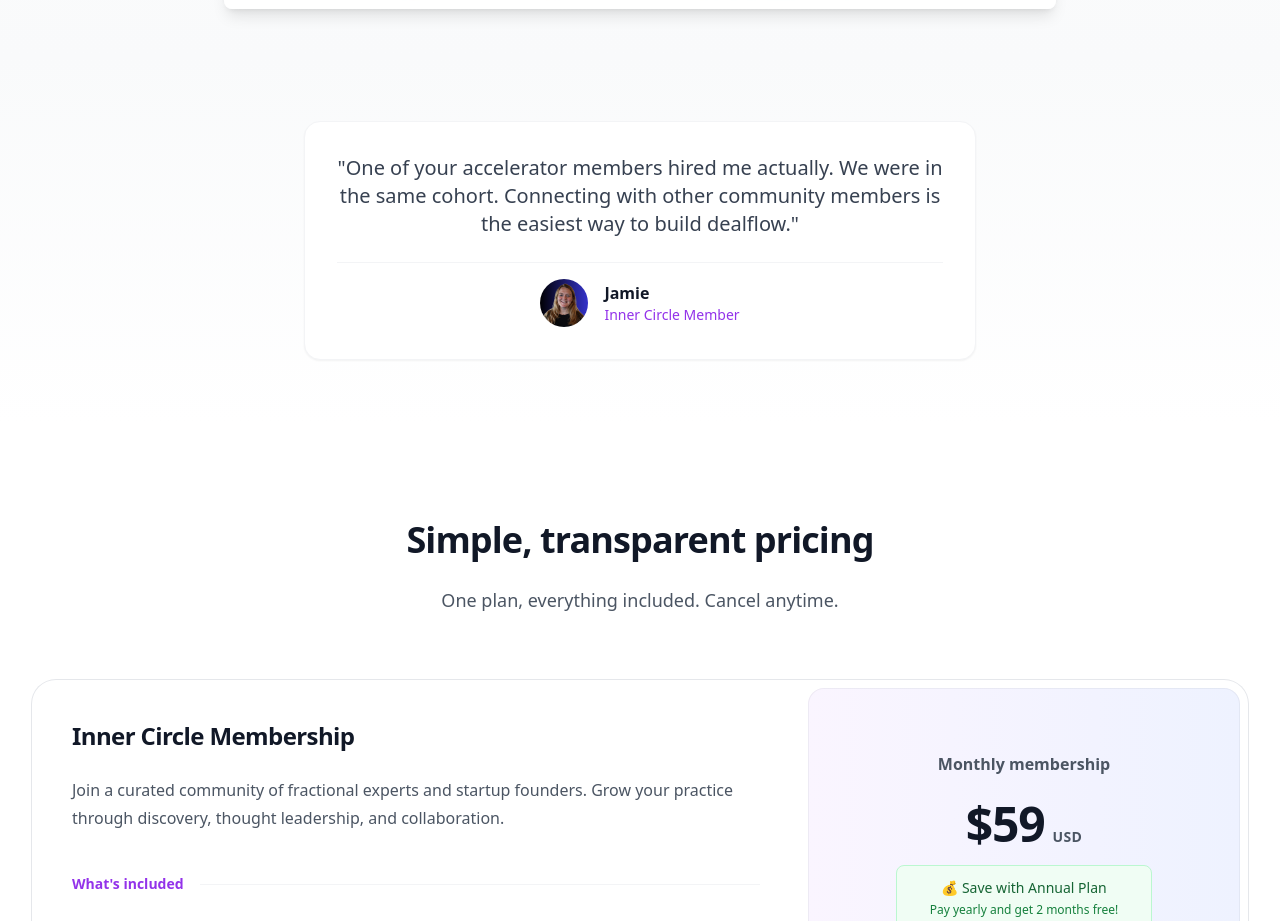
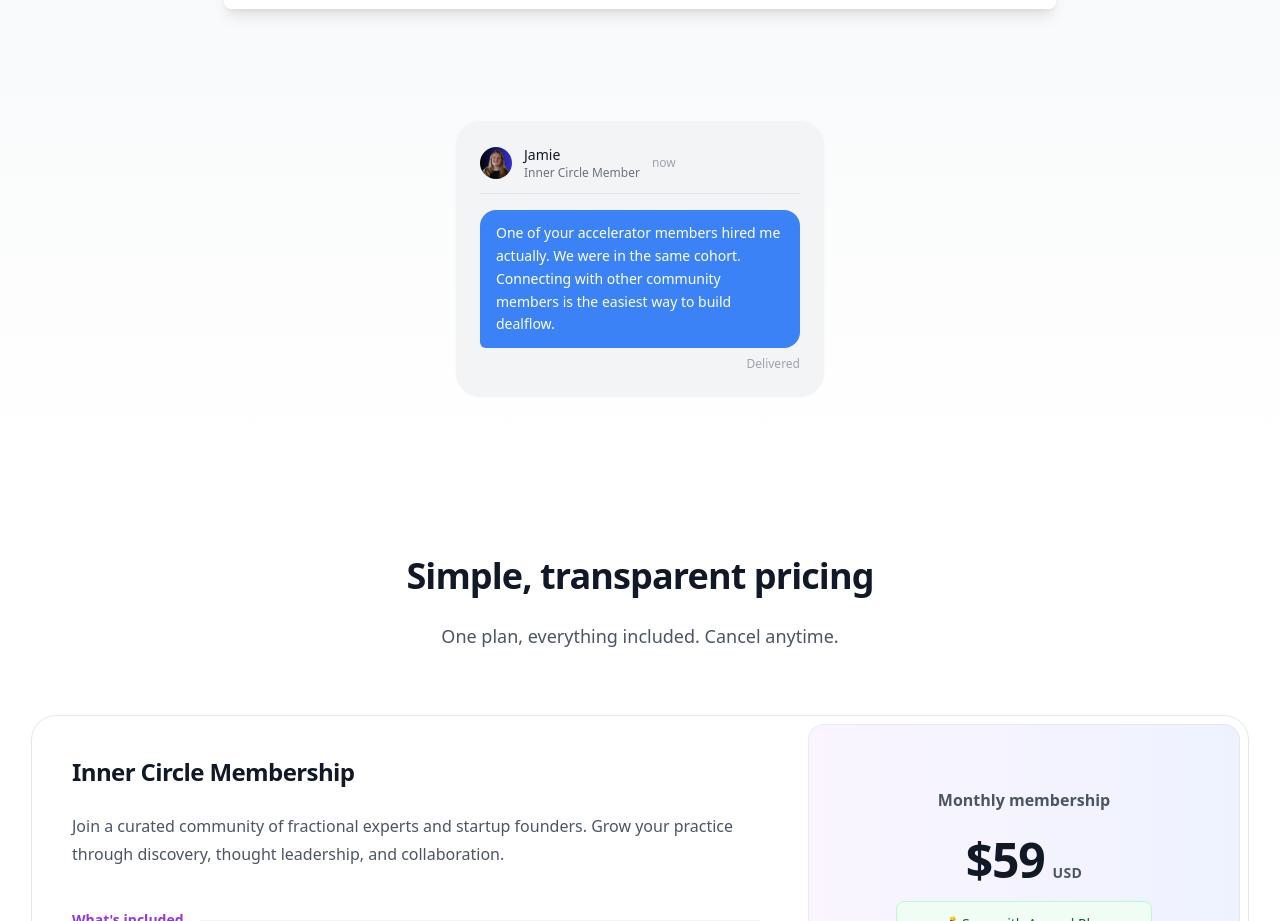
Before and after one commit to Low-Code-Cookbook/lbl-fractional-landing, a React (Vite) app: page / in a window 1280 px wide. Shown: the part 2930-3851 px from the top of the page. Built offline with nearby package versions, Linux system fonts and the light colour scheme.

Commit message:
Refactor testimonial section
Make the testimonial section look like an SMS message.

```diff
--- a/src/pages/Index.tsx
+++ b/src/pages/Index.tsx
@@ -25,25 +25,34 @@ const Index = () => {
         </div>
       </section>
 
-      {/* Testimonial section */}
+      {/* SMS-style testimonial section */}
       <section className="py-16 bg-gradient-to-b from-gray-50 to-white">
         <div className="mx-auto max-w-4xl px-6 lg:px-8">
-          <div className="text-center">
-            <div className="bg-white rounded-2xl p-8 shadow-sm border border-gray-100 max-w-2xl mx-auto">
-              <blockquote className="text-xl text-gray-700 mb-6">
-                "One of your accelerator members hired me actually. We were in the same cohort. Connecting with other community members is the easiest way to build dealflow."
-              </blockquote>
-              <div className="border-t border-gray-100 pt-4">
-                <div className="flex items-center justify-center space-x-4">
-                  <img
-                    src="/lovable-uploads/2911f019-445e-4c4d-8057-23611396794e.png"
-                    alt="Jamie"
-                    className="w-12 h-12 rounded-full object-cover"
-                  />
-                  <div className="text-left">
-                    <div className="font-semibold text-gray-900">Jamie</div>
-                    <div className="text-sm text-purple-600">Inner Circle Member</div>
-                  </div>
+          <div className="flex justify-center">
+            <div className="bg-gray-100 rounded-3xl p-6 max-w-md mx-auto shadow-sm">
+              {/* SMS header */}
+              <div className="flex items-center space-x-3 mb-4 pb-3 border-b border-gray-200">
+                <img
+                  src="/lovable-uploads/2911f019-445e-4c4d-8057-23611396794e.png"
+                  alt="Jamie"
+                  className="w-8 h-8 rounded-full object-cover"
+                />
+                <div>
+                  <div className="font-medium text-gray-900 text-sm">Jamie</div>
+                  <div className="text-xs text-gray-500">Inner Circle Member</div>
+                </div>
+                <div className="ml-auto text-xs text-gray-400">now</div>
+              </div>
+
+              {/* SMS message bubble */}
+              <div className="space-y-2">
+                <div className="bg-blue-500 text-white rounded-2xl rounded-bl-md px-4 py-3 max-w-xs ml-auto">
+                  <p className="text-sm leading-relaxed">
+                    One of your accelerator members hired me actually. We were in the same cohort. Connecting with other community members is the easiest way to build dealflow.
+                  </p>
+                </div>
+                <div className="flex justify-end">
+                  <div className="text-xs text-gray-400">Delivered</div>
                 </div>
               </div>
             </div>
```
